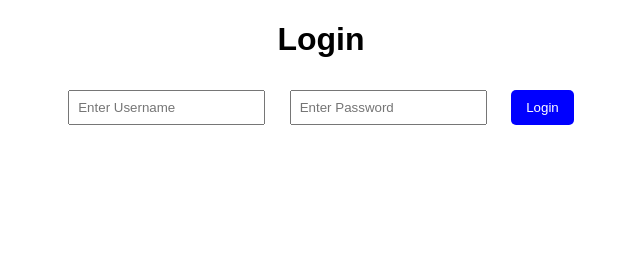
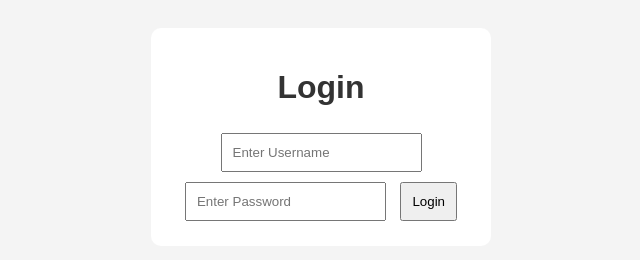
Before and after one commit to simon-ghosh-07/Gullak-Balance, a plain HTML site: page index.html in a window 1280 px wide. Shown: the whole page, without its empty margins (319-959 px from the left). Drawn offline with Linux system fonts and the light colour scheme.

Commit message:
Update style.css

```diff
--- a/style.css
+++ b/style.css
@@ -1,23 +1,39 @@
 body {
     font-family: Arial, sans-serif;
     text-align: center;
-    margin: 20px;
+    background-color: #f4f4f4;
+    padding: 20px;
+}
+
+h1, h2, h3 {
+    color: #333;
 }
 
 input, button {
-    margin: 10px;
-    padding: 8px;
+    padding: 10px;
+    margin: 5px;
 }
 
-button {
-    cursor: pointer;
-    background-color: blue;
-    color: white;
-    border: none;
-    padding: 10px 15px;
+ul {
+    list-style-type: none;
+    padding: 0;
+}
+
+li {
+    background: #fff;
+    margin: 5px;
+    padding: 10px;
     border-radius: 5px;
 }
 
-button:hover {
-    background-color: darkblue;
+#loginSection {
+    background: #fff;
+    padding: 20px;
+    border-radius: 10px;
+    width: 300px;
+    margin: auto;
 }
+
+#appSection {
+    margin-top: 20px;
+}
```
